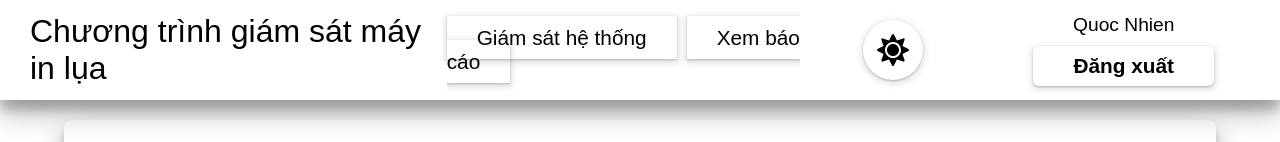
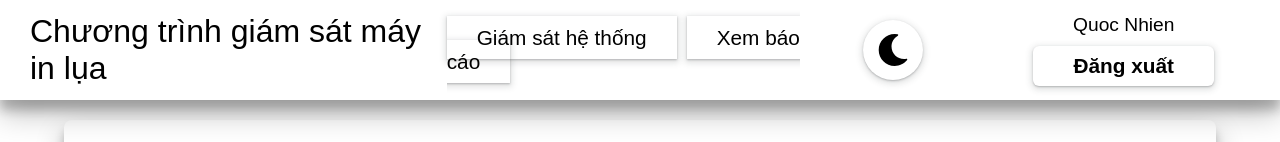
Before and after one commit to bravo680git/btl-plc-scada-web-app, a React (Create React App) app: page / in a window 1280 px wide. Shown: the top 142 px of the page. Built offline with nearby package versions, Linux system fonts and the light colour scheme.

Commit message:
create store, change theme light and dark mode

```diff
--- a/package.json
+++ b/package.json
@@ -3,6 +3,7 @@
   "version": "0.1.0",
   "private": true,
   "dependencies": {
+    "@reduxjs/toolkit": "^1.8.1",
     "@testing-library/jest-dom": "^5.16.4",
     "@testing-library/react": "^13.1.1",
     "@testing-library/user-event": "^13.5.0",
@@ -10,6 +11,7 @@
     "react": "^17.0.0",
     "react-dom": "^17.0.0",
     "react-icons": "^4.3.1",
+    "react-redux": "^8.0.0",
     "react-router-dom": "^6.3.0",
     "react-scripts": "5.0.1",
     "recharts": "^2.1.9",
--- a/src/App.js
+++ b/src/App.js
@@ -1,9 +1,20 @@
 import { Route, Routes } from "react-router-dom";
+import { useSelector } from "react-redux";
 import LoginPage from "./pages/login";
 import MonitorPage from "./pages/monitor";
 import Report from "./pages/report";
+import { useEffect } from "react";
 
 function App() {
+  const themeMode = useSelector((state) => state.store.themeMode);
+  useEffect(() => {
+    if (themeMode === "light") {
+      document.querySelector("html").setAttribute("data-theme", "light");
+    } else {
+      document.querySelector("html").setAttribute("data-theme", "dark");
+    }
+  }, [themeMode]);
+
   return (
     <Routes>
       <Route path="/login" element={<LoginPage />} />
--- a/src/components/header/Header.jsx
+++ b/src/components/header/Header.jsx
@@ -1,8 +1,21 @@
 import { NavLink } from "react-router-dom";
 import { FaSun, FaMoon } from "react-icons/fa";
+import { useSelector, useDispatch } from "react-redux";
+import { setThemeMode } from "../../store/slices";
 import "./header.css";
 
 function Header() {
+  const dispatch = useDispatch();
+  const themeMode = useSelector((state) => state.store.themeMode);
+
+  const changeTheme = () => {
+    if (themeMode === "light") {
+      dispatch(setThemeMode("dark"));
+    } else {
+      dispatch(setThemeMode("light"));
+    }
+  };
+
   return (
     <div className="header__container">
       <div className="header__title">Chương trình giám sát máy in lụa</div>
@@ -15,8 +28,8 @@ function Header() {
       </div>
 
       <div className="header__changeTheme">
-        <div>
-          <FaSun />
+        <div onClick={changeTheme}>
+          {themeMode === "light" ? <FaMoon /> : <FaSun />}
         </div>
       </div>
 
--- a/src/index.js
+++ b/src/index.js
@@ -1,13 +1,17 @@
 import React from "react";
 import ReactDOM from "react-dom";
 import { BrowserRouter } from "react-router-dom";
+import { Provider } from "react-redux";
 import "./index.css";
 import App from "./App";
+import store from "./store";
 
 ReactDOM.render(
   <React.StrictMode>
     <BrowserRouter>
-      <App />
+      <Provider store={store}>
+        <App />
+      </Provider>
     </BrowserRouter>
   </React.StrictMode>,
   document.getElementById("root")
--- /dev/null
+++ b/src/store/index.js
@@ -0,0 +1,10 @@
+import { configureStore } from "@reduxjs/toolkit";
+import storeReducer from "./slices";
+
+const store = configureStore({
+  reducer: {
+    store: storeReducer,
+  },
+});
+
+export default store;
--- /dev/null
+++ b/src/store/slices/index.js
@@ -0,0 +1,19 @@
+import { createSlice } from "@reduxjs/toolkit";
+
+const initialState = {
+  themeMode: localStorage.getItem("themeMode") ?? "light",
+};
+
+const store = createSlice({
+  name: "store",
+  initialState,
+  reducers: {
+    setThemeMode: (state, action) => ({
+      ...state,
+      themeMode: action.payload,
+    }),
+  },
+});
+
+export const { setThemeMode } = store.actions;
+export default store.reducer;
```
Also changed, not shown: 1 other file (tests, documents, lock files or other folders).
